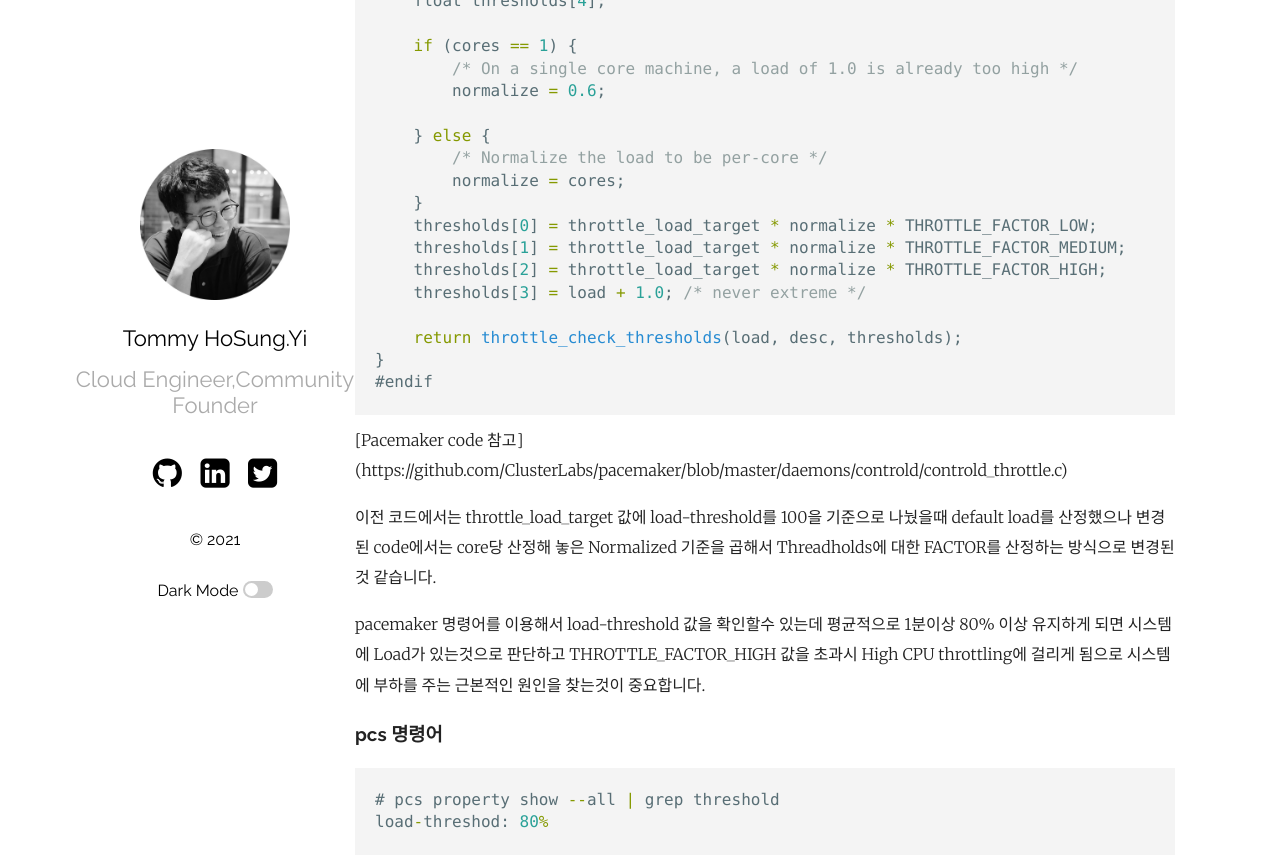
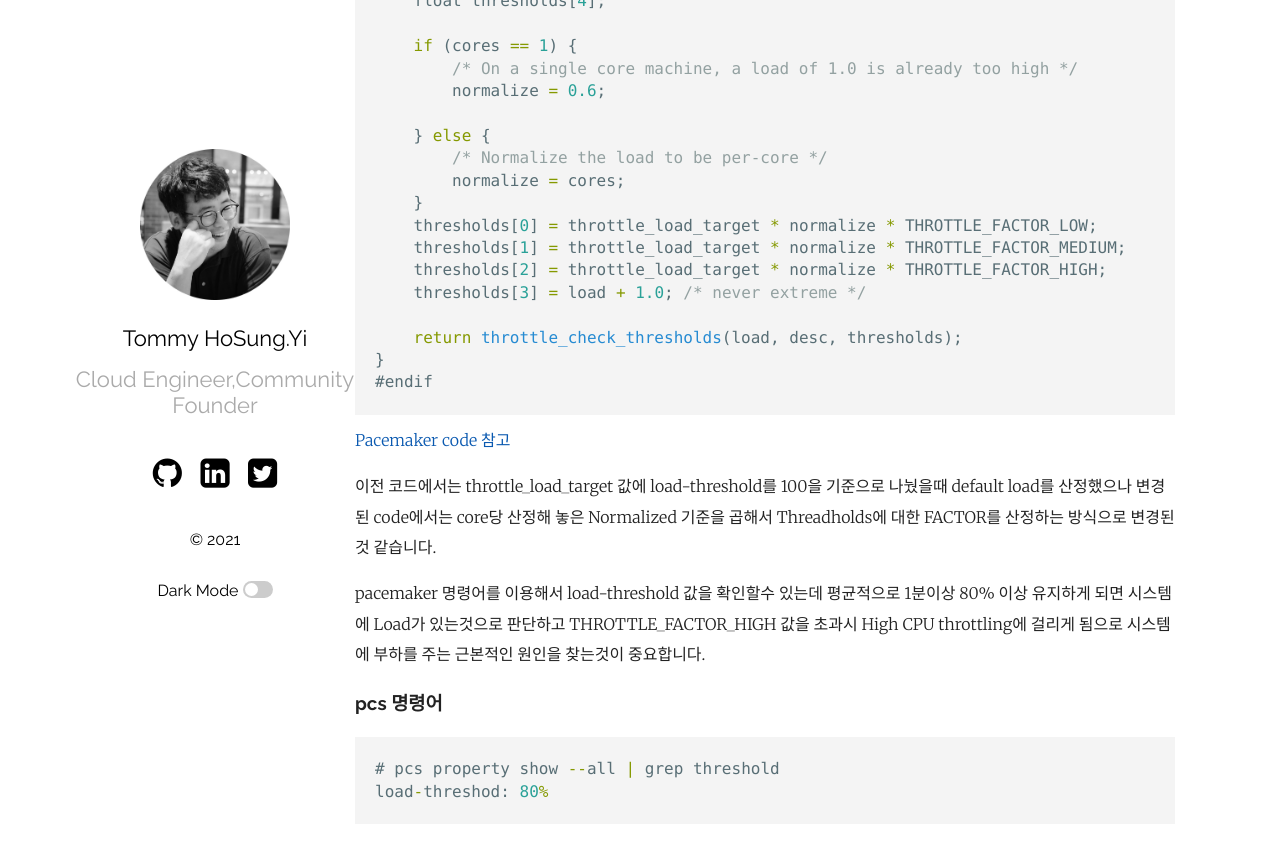
Before and after one commit to hslee77/hslee77.github.io, a Jekyll site: the page built from _posts/2021-05-06-High-CPU-Load-Event.md, in a window 1280 px wide and 900 px high, scrolled down 1337 px. Shown: the top 867 px of the window. Built offline with Jekyll 4.4.1, drawn with Linux system fonts in a browser that asks for light colours; part of the change alters nothing that is shown.

Commit message:
PCS High CPU Load

````diff
--- a/_posts/2021-05-06-High-CPU-Load-Event.md
+++ b/_posts/2021-05-06-High-CPU-Load-Event.md
@@ -78,8 +78,7 @@ throttle_handle_load(float load, const char *desc, int cores)
 }
 #endif
 ```
-[Pacemaker code 참고] (https://github.com/ClusterLabs/pacemaker/blob/master/daemons/controld/controld_throttle.c)
-
+[Pacemaker code 참고] [controld_throttle]
 
 이전 코드에서는 throttle_load_target 값에 load-threshold를 100을 기준으로 나눴을때 default load를 산정했으나 변경된 code에서는 core당 산정해 놓은 Normalized 기준을 곱해서 Threadholds에 대한 FACTOR를 산정하는 방식으로 변경된것 같습니다.
 
@@ -91,3 +90,5 @@ pacemaker 명령어를 이용해서 load-threshold 값을 확인할수 있는데
 # pcs property show --all | grep threshold
 load-threshod: 80%
 ```
+
+[controld_throttle]: https://github.com/ClusterLabs/pacemaker/blob/master/daemons/controld/controld_throttle.c
````
